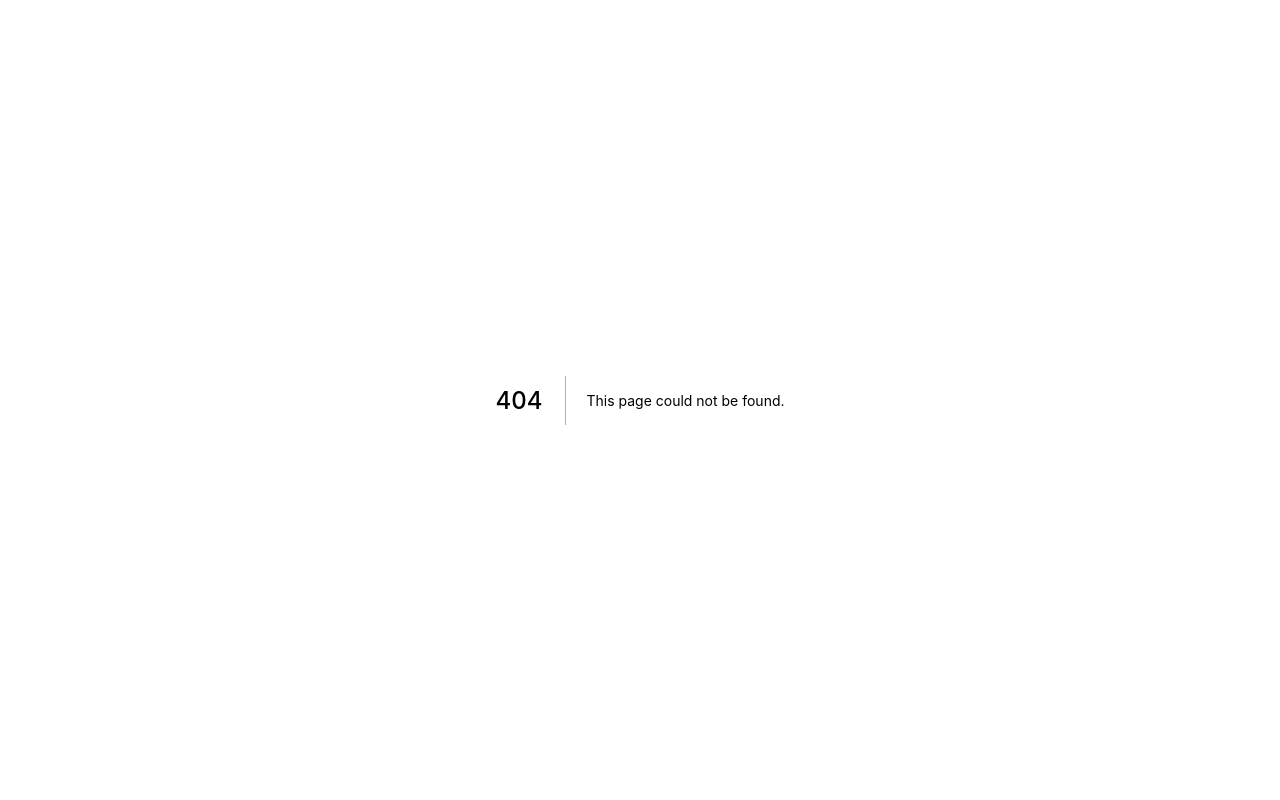
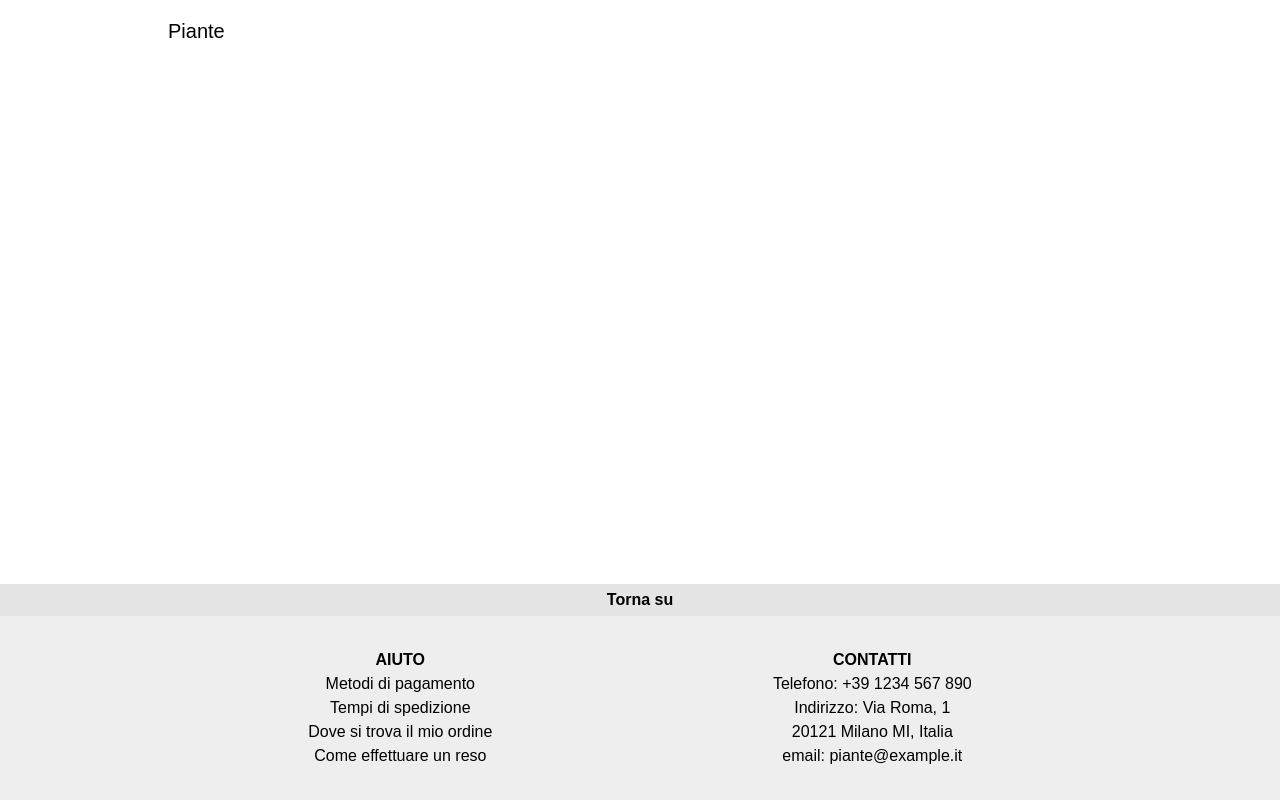
Before and after one commit to riccardofano/ecommerce-piante, a Next.js app: page /product in a window 1280 px wide. Before the commit this address had no page. Built offline with nearby package versions, Linux system fonts and the light colour scheme.

Commit message:
add product page

```diff
--- /dev/null
+++ b/pages/product.tsx
@@ -0,0 +1,11 @@
+import Layout from "../components/layout";
+
+export default function product() {
+  return (
+    <>
+      <Layout>
+        <div className="container"></div>
+      </Layout>
+    </>
+  );
+}
```
